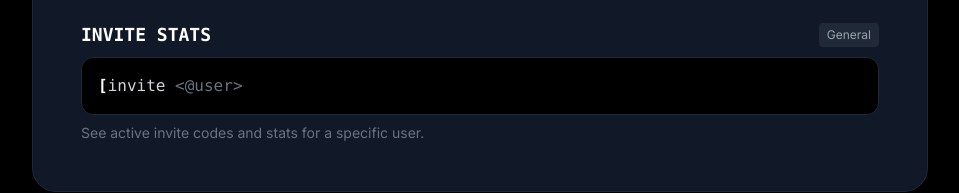
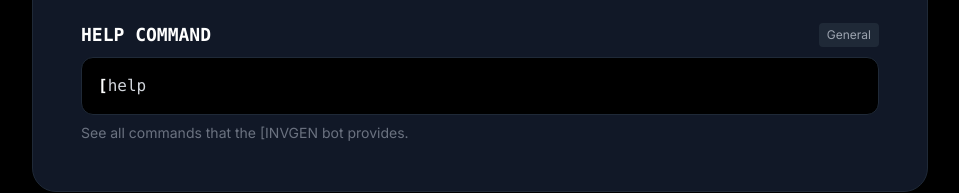
Before and after one commit to stelies/invgen, a plain HTML site: page index.html in a window 1280 px wide. Shown: the part 1650-1843 px from the top of the page, without its empty margins (160-1119 px from the left). Drawn offline with nearby package versions, Linux system fonts and the light colour scheme.

Commit message:
Update index.html

```diff
--- a/index.html
+++ b/index.html
@@ -136,13 +136,13 @@
 
                     <div class="group">
                         <div class="flex items-center justify-between mb-2">
-                            <span class="font-mono text-lg text-white font-bold">INVITE STATS</span>
+                            <span class="font-mono text-lg text-white font-bold">HELP COMMAND</span>
                             <span class="text-xs bg-gray-800 px-2 py-1 rounded text-gray-400">General</span>
                         </div>
                         <div class="bg-black p-4 rounded-xl border border-gray-800 font-mono text-gray-300 group-hover:border-gray-600 transition">
-                            <span class="text-white font-extrabold">[</span>invite <span class="text-gray-500">&lt;@user&gt;</span>
+                            <span class="text-white font-extrabold">[</span>help
                         </div>
-                        <p class="text-sm text-gray-500 mt-2">See active invite codes and stats for a specific user.</p>
+                        <p class="text-sm text-gray-500 mt-2">See all commands that the [INVGEN bot provides.</p>
                     </div>
                 </div>
             </div>
```
